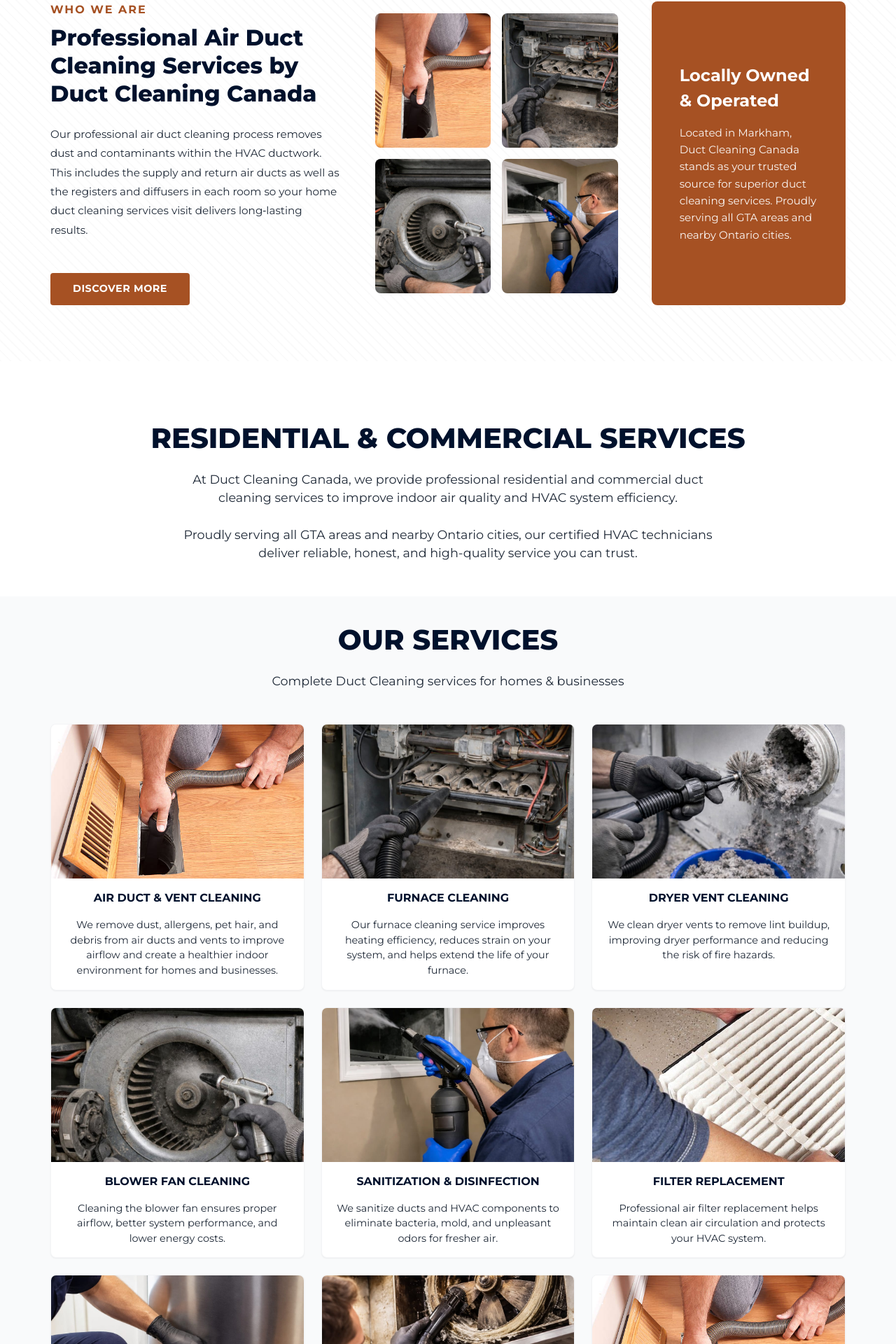
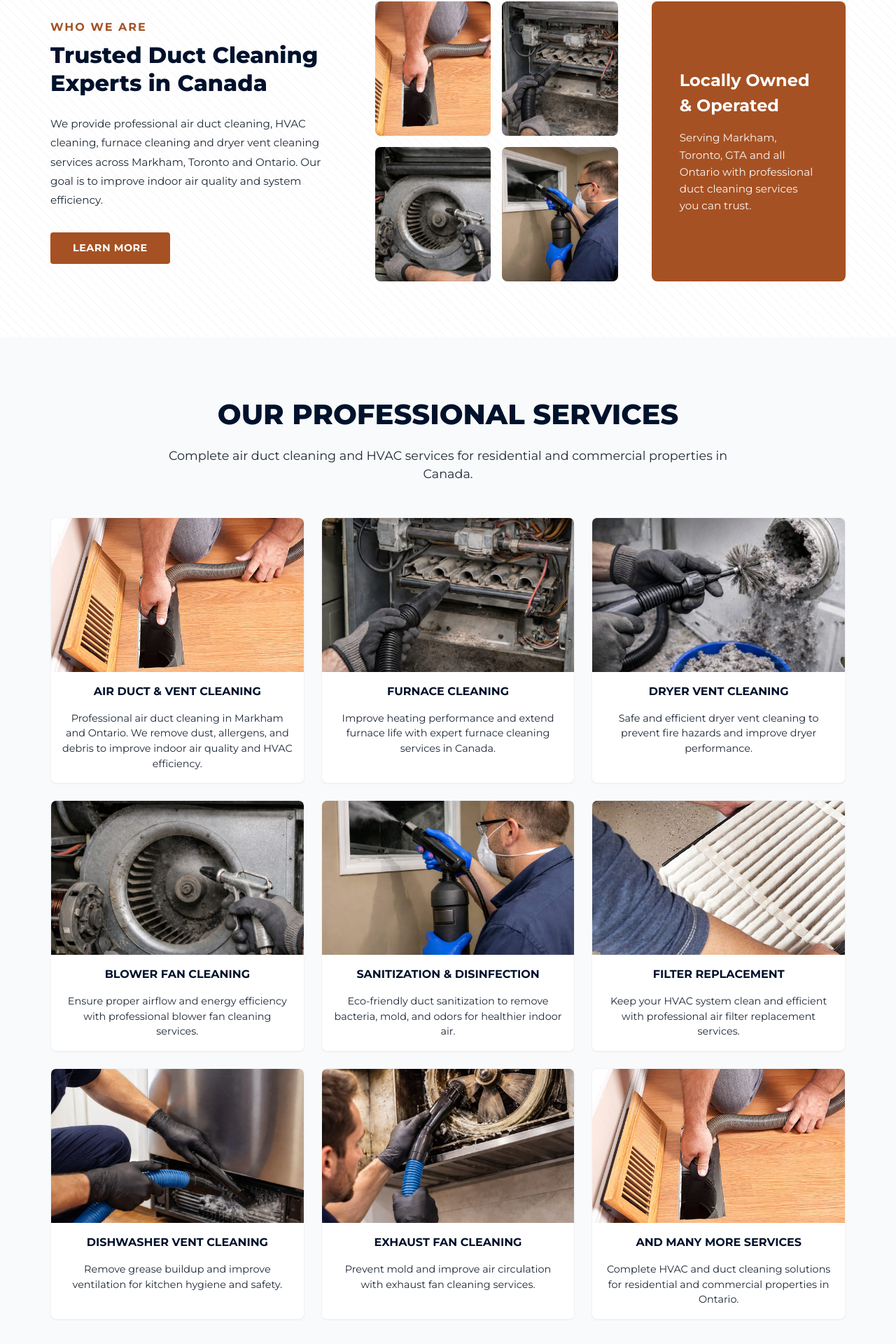
Before and after one commit to josph8487-prog/duct-Canada-original, a Next.js app: page / in a window 1280 px wide. Shown: the part 808-2728 px from the top of the page at 70% size. Built offline with nearby package versions, Linux system fonts and the light colour scheme.

Commit message:
Update page.tsx

```diff
--- a/src/app/page.tsx
+++ b/src/app/page.tsx
@@ -6,67 +6,71 @@
   const services = [
     {
       title: "Air Duct & Vent Cleaning",
-      text: "We remove dust, allergens, pet hair, and debris from air ducts and vents to improve airflow and create a healthier indoor environment for homes and businesses.",
+      text: "Professional air duct cleaning in Markham and Ontario. We remove dust, allergens, and debris to improve indoor air quality and HVAC efficiency.",
       image: "/images/services/air-duct-cleaning.jpg"
     },
     {
       title: "Furnace Cleaning",
-      text: "Our furnace cleaning service improves heating efficiency, reduces strain on your system, and helps extend the life of your furnace.",
+      text: "Improve heating performance and extend furnace life with expert furnace cleaning services in Canada.",
       image: "/images/services/furnace-cleaning.jpg"
     },
     {
       title: "Dryer Vent Cleaning",
-      text: "We clean dryer vents to remove lint buildup, improving dryer performance and reducing the risk of fire hazards.",
+      text: "Safe and efficient dryer vent cleaning to prevent fire hazards and improve dryer performance.",
       image: "/images/services/dryer-vent-cleaning.jpg"
     },
     {
       title: "Blower Fan Cleaning",
-      text: "Cleaning the blower fan ensures proper airflow, better system performance, and lower energy costs.",
+      text: "Ensure proper airflow and energy efficiency with professional blower fan cleaning services.",
       image: "/images/services/blower-fan-cleaning.jpg"
     },
     {
       title: "Sanitization & Disinfection",
-      text: "We sanitize ducts and HVAC components to eliminate bacteria, mold, and unpleasant odors for fresher air.",
+      text: "Eco-friendly duct sanitization to remove bacteria, mold, and odors for healthier indoor air.",
       image: "/images/services/sanitization.jpg"
     },
     {
       title: "Filter Replacement",
-      text: "Professional air filter replacement helps maintain clean air circulation and protects your HVAC system.",
+      text: "Keep your HVAC system clean and efficient with professional air filter replacement services.",
       image: "/images/services/filter-replacement.jpg"
     },
     {
       title: "Dishwasher Vent Cleaning",
-      text: "We remove grease and moisture buildup from dishwasher vents to support proper ventilation and hygiene.",
+      text: "Remove grease buildup and improve ventilation for kitchen hygiene and safety.",
       image: "/images/services/dishwasher-cleaning.jpg"
     },
     {
       title: "Exhaust Fan Cleaning",
-      text: "Kitchen and bathroom exhaust fan cleaning improves air circulation, removes moisture, and prevents mold growth.",
+      text: "Prevent mold and improve air circulation with exhaust fan cleaning services.",
       image: "/images/services/exhaust-fan-cleaning.jpg"
     },
     {
       title: "And Many More Services",
-      text: "We offer customized HVAC and ventilation cleaning solutions based on your residential or commercial needs.",
-      image: "/images/services/air-duct-cleaning.jpg" // Fallback image for generic service
+      text: "Complete HVAC and duct cleaning solutions for residential and commercial properties in Ontario.",
+      image: "/images/services/air-duct-cleaning.jpg"
     }
   ];
 
   return (
     <>
-      {/* Hero Section Split Layout */}
+      {/* HERO SECTION */}
       <section className={styles.hero}>
         <div className={styles.heroContentWrapper} style={{ width: '100%', maxWidth: '1400px', margin: '0 auto' }}>
 
           <div className={styles.heroLeft}>
             <div style={{ paddingLeft: 'max(2rem, calc((100vw - 1200px) / 2))' }}>
+
+              {/* ✅ FIXED H1 (VERY IMPORTANT FOR SEO) */}
               <h1 className={styles.heroTitle}>
-                Residential Duct Cleaning<br />in Markham
+                Professional Air Duct Cleaning Services in Markham & Ontario
               </h1>
+
               <p className={styles.heroSubtitle}>
-                Breathe cleaner air today with professional duct cleaning and air duct cleaning Markham homeowners trust.
+                Trusted duct cleaning company in Canada offering air duct cleaning, dryer vent cleaning, furnace cleaning and HVAC services for residential & commercial properties.
               </p>
+
               <Link href="/services" className="btn btn-primary">
-                DISCOVER MORE
+                Discover Our Services
               </Link>
             </div>
           </div>
@@ -76,68 +80,54 @@
         </div>
       </section>
 
-      {/* 2. Who We Are (About Section) */}
+      {/* ABOUT SECTION */}
       <section className={styles.aboutSection}>
         <div className={`container ${styles.aboutGrid}`}>
 
-          {/* Column 1: Text Content */}
           <div className={styles.aboutContent}>
             <h2>Who We Are</h2>
-            <h3>Professional Air Duct Cleaning Services by Duct Cleaning Canada</h3>
+            <h3>Trusted Duct Cleaning Experts in Canada</h3>
             <p className={styles.aboutText}>
-              Our professional air duct cleaning process removes dust and contaminants within the HVAC ductwork. This includes the supply and return air ducts as well as the registers and diffusers in each room so your home duct cleaning services visit delivers long‑lasting results.
+              We provide professional air duct cleaning, HVAC cleaning, furnace cleaning and dryer vent cleaning services across Markham, Toronto and Ontario. Our goal is to improve indoor air quality and system efficiency.
             </p>
-            <Link href="/about" className="btn btn-primary" style={{ marginTop: '1rem' }}>
-              DISCOVER MORE
+            <Link href="/about" className="btn btn-primary">
+              Learn More
             </Link>
           </div>
 
-          {/* Column 2: Image Grid (Middle) */}
           <div className={styles.aboutImages}>
-            {/* Using existing service images as placeholder/examples for before/after */}
             <div className={styles.aboutImageItem}>
-              <Image src="/images/services/air-duct-cleaning.jpg" alt="Duct Work" fill style={{ objectFit: 'cover' }} />
+              <Image src="/images/services/air-duct-cleaning.jpg" alt="Air Duct Cleaning" fill style={{ objectFit: 'cover' }} />
             </div>
             <div className={styles.aboutImageItem}>
-              <Image src="/images/services/furnace-cleaning.jpg" alt="Furnace" fill style={{ objectFit: 'cover' }} />
+              <Image src="/images/services/furnace-cleaning.jpg" alt="Furnace Cleaning" fill style={{ objectFit: 'cover' }} />
             </div>
             <div className={styles.aboutImageItem}>
-              <Image src="/images/services/blower-fan-cleaning.jpg" alt="Blower Fan" fill style={{ objectFit: 'cover' }} />
+              <Image src="/images/services/blower-fan-cleaning.jpg" alt="HVAC Cleaning" fill style={{ objectFit: 'cover' }} />
             </div>
             <div className={styles.aboutImageItem}>
-              <Image src="/images/services/sanitization.jpg" alt="Vent" fill style={{ objectFit: 'cover' }} />
+              <Image src="/images/services/sanitization.jpg" alt="Duct Sanitization" fill style={{ objectFit: 'cover' }} />
             </div>
           </div>
 
-          {/* Column 3: Locally Owned Box (Right) */}
           <div className={styles.localHighlight}>
             <h4>Locally Owned & Operated</h4>
             <p>
-              Located in Markham, Duct Cleaning Canada stands as your trusted source for superior duct cleaning services. Proudly serving all GTA areas and nearby Ontario cities.
+              Serving Markham, Toronto, GTA and all Ontario with professional duct cleaning services you can trust.
             </p>
           </div>
 
         </div>
       </section>
 
-      {/* Intro / Services Title Section - kept before grid as lead-in */}
-      <section className={`section ${styles.features}`} style={{ paddingBottom: 0 }}>
+      {/* SERVICES SECTION */}
+      <section className={`section ${styles.servicesPreview}`}>
         <div className="container">
-          <h2 className="section-title">Residential & Commercial Services</h2>
+
+          <h2 className="section-title">Our Professional Services</h2>
+
           <p className="section-subtitle">
-            At Duct Cleaning Canada, we provide professional residential and commercial duct cleaning services to improve indoor air quality and HVAC system efficiency.
-            <br /><br />
-            Proudly serving all GTA areas and nearby Ontario cities, our certified HVAC technicians deliver reliable, honest, and high-quality service you can trust.
-          </p>
-        </div>
-      </section>
-
-      {/* 3. Services Grid */}
-      <section className={`section ${styles.servicesPreview}`} style={{ paddingTop: '2rem' }}>
-        <div className="container">
-          <h2 className="section-title">Our Services</h2>
-          <p className="section-subtitle" style={{ marginBottom: '3rem' }}>
-            Complete Duct Cleaning services for homes & businesses
+            Complete air duct cleaning and HVAC services for residential and commercial properties in Canada.
           </p>
 
           <div className={styles.featureGrid}>
@@ -149,193 +139,45 @@
                     alt={service.title}
                     fill
                     style={{ objectFit: 'cover' }}
-                    sizes="(max-width: 768px) 100vw, (max-width: 1200px) 50vw, 33vw"
                   />
                 </div>
                 <h3 className={styles.featureTitle}>{service.title}</h3>
-                <p className={styles.featureText}>
-                  {service.text}
-                </p>
+                <p className={styles.featureText}>{service.text}</p>
               </div>
             ))}
-          </div>
-        </div>
-      </section>
-
-      {/* 4. Our Process Section */}
-      <section className={styles.processSection}>
-        <div className={`container ${styles.processGrid}`}>
-          <div>
-            <h2 style={{ fontSize: '1rem', color: 'var(--primary)', textTransform: 'uppercase', letterSpacing: '2px', fontWeight: '700', marginBottom: '10px' }}>Our Cleaning Process</h2>
-            <h3 style={{ fontSize: '2.2rem', color: 'var(--secondary)', marginBottom: '3rem', lineHeight: '1.2' }}>A Clear, Step-by-Step Duct Cleaning<br />Process You Can Trust</h3>
-
-            <div className={styles.stepsContainer}>
-              {[
-                { num: '01', title: 'Inspection', text: 'We start with a detailed inspection of your ducts, vents, and HVAC system to identify dust, debris, or contaminants.' },
-                { num: '02', title: 'Preparation', text: 'We cover vents while working and set up our powerful vacuum equipment to protect your home and ensure efficient cleaning.' },
-                { num: '03', title: 'Powerful Vacuuming', text: 'Our high-powered industrial vacuum system removes dust, dirt, and allergens directly from your ducts.' },
-                { num: '04', title: 'Agitation & Deep Cleaning', text: 'We use specialized brushes and air whips to loosen stubborn debris stuck to duct walls.' },
-                { num: '05', title: 'Sanitization (Optional)', text: 'For homes with pets, children, or allergies, we offer eco-friendly sanitizing solutions for fresher, healthier air.' },
-                { num: '06', title: 'Final Inspection', text: 'We re-check your ducts and vents to ensure everything is spotless, giving you complete peace of mind.' },
-              ].map((step) => (
-                <div key={step.num} className={styles.stepItem}>
-                  <div className={styles.stepNumber}>{step.num}</div>
-                  <div className={styles.stepContent}>
-                    <h4>{step.title}</h4>
-                    <p>{step.text}</p>
-                  </div>
-                </div>
-              ))}
-            </div>
-          </div>
-
-          {/* Get a Quote Form */}
-          <div>
-            <div className={styles.quoteFormCard}>
-              <h3 style={{ fontSize: '1.5rem', color: 'var(--secondary)', marginBottom: '1.5rem', textAlign: 'center' }}>Get A Free Quote</h3>
-              <form>
-                <div className={styles.formGroup}>
-                  <label htmlFor="full-name">Full Name</label>
-                  <input id="full-name" type="text" className={styles.formInput} placeholder="John Doe" />
-                </div>
-                <div className={styles.formGroup}>
-                  <label htmlFor="email">Email Address</label>
-                  <input id="email" type="email" className={styles.formInput} placeholder="john@example.com" />
-                </div>
-                <div className={styles.formGroup}>
-                  <label htmlFor="phone">Phone Number</label>
-                  <input id="phone" type="tel" className={styles.formInput} placeholder="(555) 123-4567" />
-                </div>
-                <div className={styles.formGroup}>
-                  <label htmlFor="service-type">Service Type</label>
-                  <select id="service-type" className={styles.formSelect}>
-                    <option>Residential Cleaning</option>
-                    <option>Commercial Cleaning</option>
-                  </select>
-                </div>
-                <div className={styles.formGroup}>
-                  <label htmlFor="message">Message</label>
-                  <textarea id="message" className={styles.formTextarea} placeholder="Tell us about your needs..."></textarea>
-                </div>
-                <button type="button" className="btn btn-primary" style={{ width: '100%' }}>Submit Request</button>
-              </form>
-            </div>
-          </div>
-        </div>
-      </section>
-
-      {/* 5. Why Choose Us */}
-      <section className={styles.whyChooseSection}>
-        <div className={`container ${styles.whyChooseGrid}`}>
-          <div style={{ position: 'relative', minHeight: '400px', borderRadius: 'var(--radius)', overflow: 'hidden' }}>
-            <Image
-              src="/images/Why-Chose-Us.jpeg"
-              alt="Professional HVAC Technician"
-              fill
-              style={{ objectFit: 'cover' }}
-              sizes="(max-width: 900px) 100vw, 50vw"
-            />
-          </div>
-
-          <div className={styles.whyChooseContent}>
-            <h2>Why Choose Us</h2>
-            <h3>Relax we’ve got your air climate covered</h3>
-            <ul className={styles.benefitsList}>
-              <li className={styles.benefitItem}>
-                <span className={styles.benefitIcon}>✓</span>
-                <div>
-                  <span className={styles.benefitTitle}>Since 2017
-                  </span>
-                  <p>We are dedicated to providing the best possible service for you and your family.</p>
-                </div>
-              </li>
-              <li className={styles.benefitItem}>
-                <span className={styles.benefitIcon}>✓</span>
-                <div>
-                  <span className={styles.benefitTitle}>Trained Professional</span>
-                  <p>Our trained professional follow the Industry standard guidelines.</p>
-                </div>
-              </li>
-              <li className={styles.benefitItem}>
-                <span className={styles.benefitIcon}>✓</span>
-                <div>
-                  <span className={styles.benefitTitle}>WSIB Compliant</span>
-                  <p>We are Wsib compliant. Insured and bonded.</p>
-                </div>
-              </li>
-              <li className={styles.benefitItem}>
-                <span className={styles.benefitIcon}>✓</span>
-                <div>
-                  <span className={styles.benefitTitle}>100% Customer Satisfaction</span>
-                  <p>We promise to deliver the service that our customers are paying for.</p>
-                </div>
-              </li>
-            </ul>
-          </div>
-        </div>
-      </section>
-
-      {/* Testimonials */}
-      <section className={styles.testimonialsSection}>
-        <div className={`container ${styles.testimonialsContentWrapper}`}>
-
-          <div className={styles.testimonialLeft}>
-            <div className={styles.testimonialHeader}>
-              <h2>Testimonials</h2>
-              <h3>Real Experiences, Happy Customers.</h3>
-              <p>See what our clients are saying about us</p>
-            </div>
-
-            <div className={styles.reviewGrid}>
-              <div className={styles.reviewCard}>
-                <p className={styles.reviewText}>"Great service! They were on time and explained everything clearly. My home feels much fresher now."</p>
-                <div className={styles.reviewName}>
-                  <span>Suvi</span>
-                  <span style={{ color: '#FFD700', fontSize: '0.9rem' }}>★★★★★</span>
-                </div>
-              </div>
-              <div className={styles.reviewCard}>
-                <p className={styles.reviewText}>"I like the way they do they are promp and professional. Will definitely recommend them to friends."</p>
-                <div className={styles.reviewName}>
-                  <span>Owen Diaz</span>
-                  <span style={{ color: '#FFD700', fontSize: '0.9rem' }}>★★★★★</span>
-                </div>
-              </div>
-              <div className={styles.reviewCard}>
-                <p className={styles.reviewText}>&quot;Excellent experience from start to finish. The technician was thorough and left no mess behind. Air quality in our home improved noticeably!&quot;</p>
-                <div className={styles.reviewName}>
-                  <span>Priya Leblanc</span>
-                  <span style={{ color: '#FFD700', fontSize: '0.9rem' }}>★★★★★</span>
-                </div>
-              </div>
-              <div className={styles.reviewCard}>
-                <p className={styles.reviewText}>&quot;Very professional team. They cleaned all our vents and the furnace efficiently. Pricing was fair and the results were fantastic. Highly recommend!&quot;</p>
-                <div className={styles.reviewName}>
-                  <span>Arjun Tremblay</span>
-                  <span style={{ color: '#FFD700', fontSize: '0.9rem' }}>★★★★★</span>
-                </div>
-              </div>
-            </div>
-
-            <div style={{ marginTop: '2rem' }}>
-              <button className="btn btn-primary">Review us on Google</button>
-            </div>
-          </div>
-
-          <div className={styles.testimonialRight}>
-            <div className={styles.testimonialImageFrame}>
-              <Image
-                src="/images/testimonials-family-v2.jpg"
-                alt="Happy Family"
-                fill
-                style={{ objectFit: 'cover' }}
-                sizes="(max-width: 900px) 100vw, 40vw"
-              />
-            </div>
           </div>
 
         </div>
       </section>
+
+      {/* PROCESS SECTION */}
+      <section className={styles.processSection}>
+        <div className={`container ${styles.processGrid}`}>
+
+          <div>
+            <h2>Our Cleaning Process</h2>
+            <h3>Step-by-Step Professional Duct Cleaning</h3>
+
+            <p>
+              We follow a detailed cleaning process to ensure your air ducts are fully cleaned, sanitized, and optimized for better airflow and indoor air quality.
+            </p>
+
+          </div>
+
+        </div>
+      </section>
+
+      {/* TESTIMONIALS */}
+      <section className={styles.testimonialsSection}>
+        <div className={`container ${styles.testimonialsContentWrapper}`}>
+
+          <h2>Customer Reviews</h2>
+
+          <p>Trusted by homeowners and businesses across Ontario.</p>
+
+        </div>
+      </section>
+
     </>
   );
 }
```
